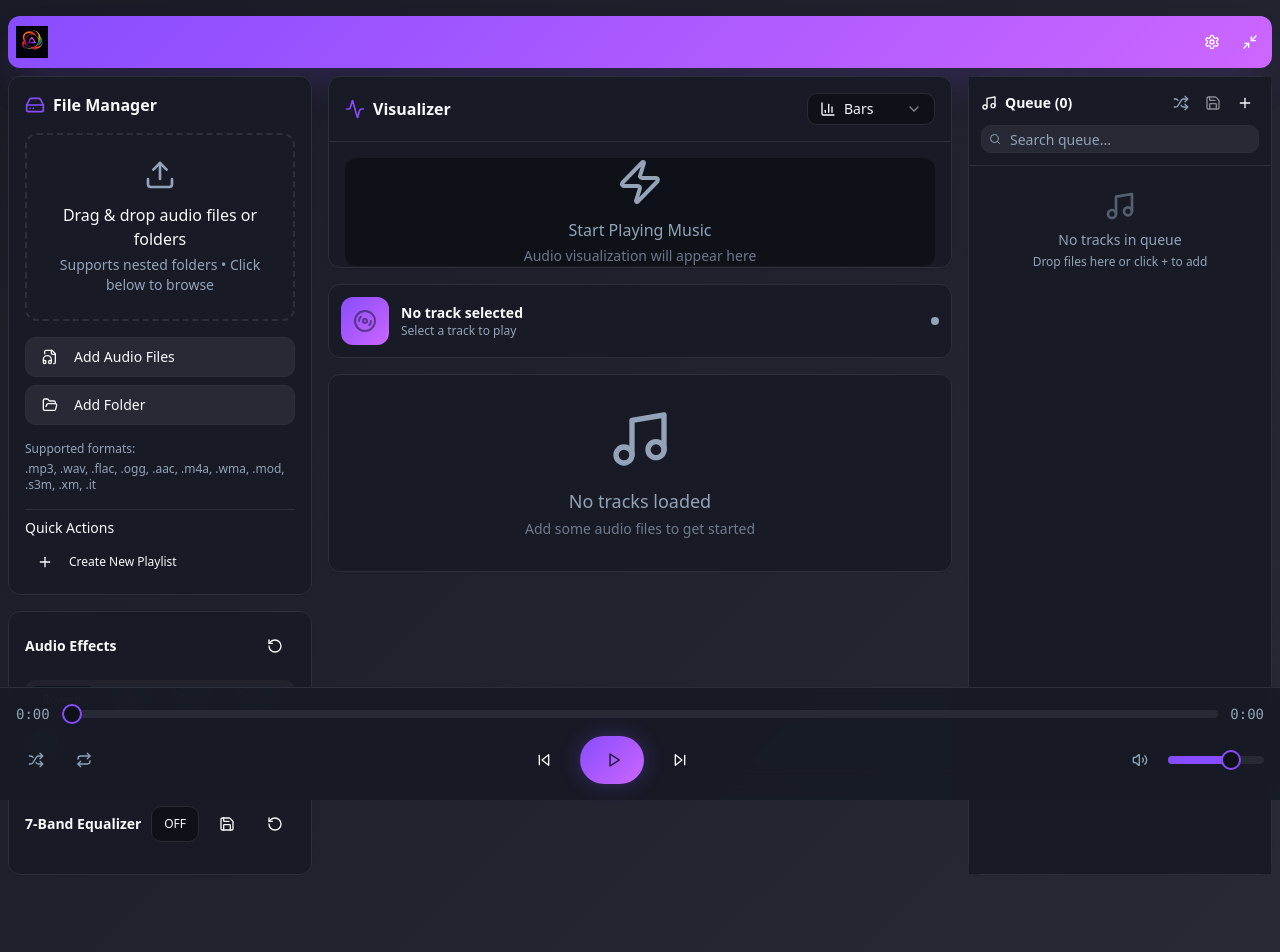
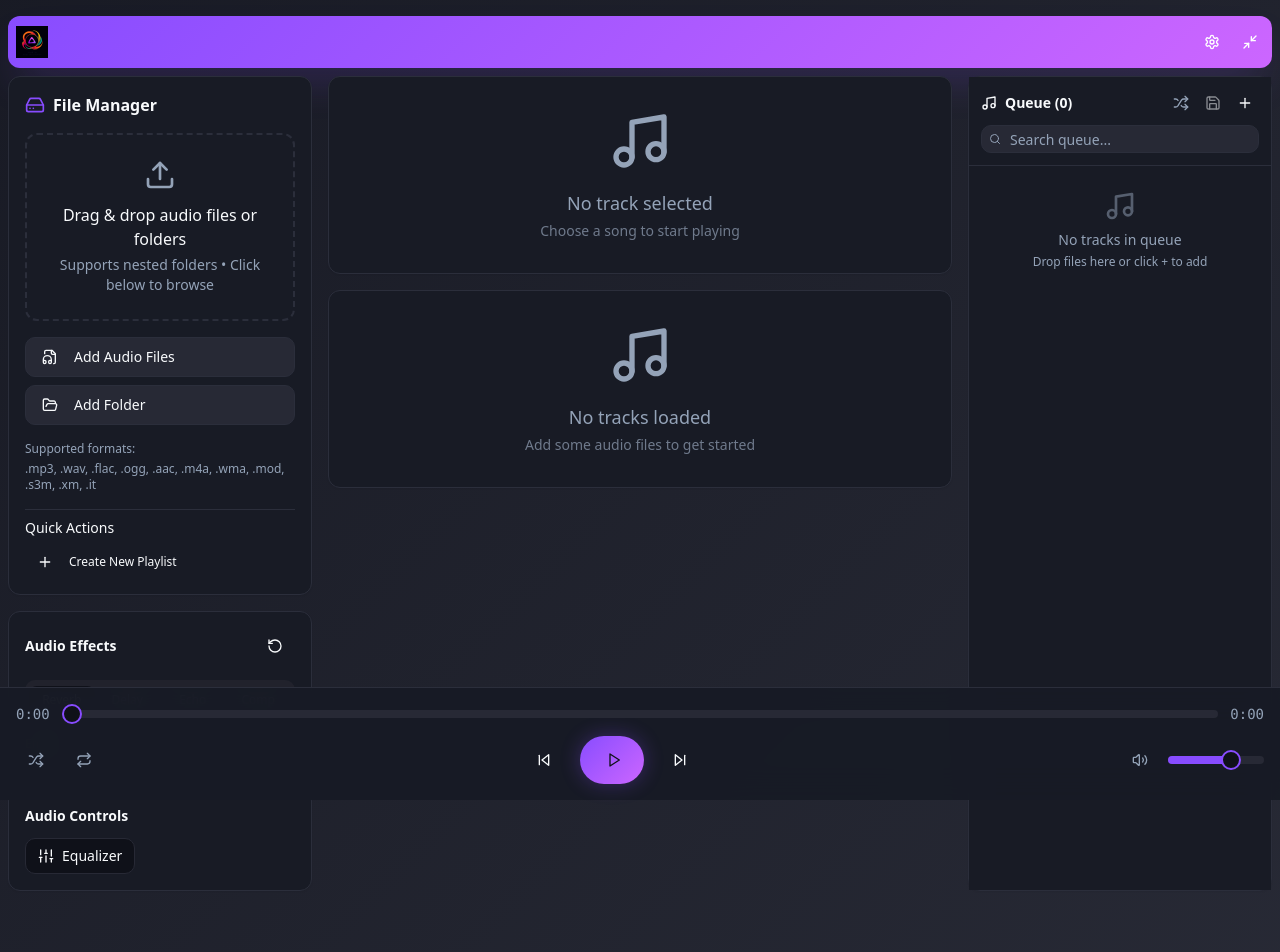
Before and after one commit to magnusinfrance/Aura2, a React (Vite) app: page / in a window 1280 px wide. Shown: the top 952 px of the page. Built offline with nearby package versions, Linux system fonts and the light colour scheme.

Commit message:
Fix equalizer and visualization issues
- Move equalizer to a pop-up window.
- Ensure equalizer affects audio output.
- Restore visualizations to the top-middle window.
- Format song length to display minutes and seconds only.

```diff
--- a/src/components/MusicPlayer.tsx
+++ b/src/components/MusicPlayer.tsx
@@ -13,7 +13,7 @@ import { LeftSidePlaylist } from './player/LeftSidePlaylist';
 import { CompactNowPlaying } from './player/CompactNowPlaying';
 import { SettingsPanel } from './player/SettingsPanel';
 import { EnhancedAudioEffects } from './player/EnhancedAudioEffects';
-import { EnhancedEqualizer } from './player/EnhancedEqualizer';
+import { EqualizerPopup } from './player/EqualizerPopup';
 import { Tabs, TabsContent, TabsList, TabsTrigger } from '@/components/ui/tabs';
 import { Card } from '@/components/ui/card';
 import { Button } from '@/components/ui/button';
@@ -450,26 +450,27 @@ const MusicPlayerContent: React.FC = () => {
                 />
               </Card>
 
-              <Card className="bg-player-surface border-border">
-                <EnhancedEqualizer
-                  audioContext={audioContextRef.current}
-                  audioElement={audioRef.current}
-                />
+              <Card className="bg-player-surface border-border p-4">
+                <div className="space-y-3">
+                  <h3 className="text-sm font-semibold">Audio Controls</h3>
+                  <EqualizerPopup
+                    audioContext={audioContextRef.current}
+                    audioElement={audioRef.current}
+                  />
+                </div>
               </Card>
             </div>
 
             {/* Center Content */}
             <div className="col-span-6 space-y-4">
-              {/* Visualizer */}
-              <Card className="bg-player-surface border-border h-48">
-                <EnhancedVisualizer
+              {/* Now Playing with Visualizer */}
+              <Card className="bg-player-surface border-border">
+                <NowPlaying
+                  track={currentTrack}
+                  isPlaying={isPlaying}
                   analyser={analyserRef.current}
-                  isPlaying={isPlaying}
                 />
               </Card>
-
-              {/* Now Playing */}
-              <CompactNowPlaying track={currentTrack} isPlaying={isPlaying} />
 
               {/* Track List */}
               <Card className="bg-player-surface border-border flex-1">
--- a/src/components/player/CompactNowPlaying.tsx
+++ b/src/components/player/CompactNowPlaying.tsx
@@ -30,7 +30,7 @@ export const CompactNowPlaying: React.FC<CompactNowPlayingProps> = ({
           )}
           {track?.duration && (
             <p className="text-xs text-muted-foreground/50 truncate">
-              {Math.floor(track.duration / 60)}:{(track.duration % 60).toString().padStart(2, '0')}
+              {Math.floor(track.duration / 60)}:{Math.floor(track.duration % 60).toString().padStart(2, '0')}
             </p>
           )}
         </div>
--- /dev/null
+++ b/src/components/player/EqualizerPopup.tsx
@@ -0,0 +1,39 @@
+import React from 'react';
+import { Button } from '@/components/ui/button';
+import { Popover, PopoverContent, PopoverTrigger } from '@/components/ui/popover';
+import { EnhancedEqualizer } from './EnhancedEqualizer';
+import { Sliders } from 'lucide-react';
+
+interface EqualizerPopupProps {
+  audioContext: AudioContext | null;
+  audioElement: HTMLAudioElement | null;
+}
+
+export const EqualizerPopup: React.FC<EqualizerPopupProps> = ({
+  audioContext,
+  audioElement
+}) => {
+  return (
+    <Popover>
+      <PopoverTrigger asChild>
+        <Button variant="outline" size="sm" className="gap-2">
+          <Sliders className="h-4 w-4" />
+          Equalizer
+        </Button>
+      </PopoverTrigger>
+      <PopoverContent
+        className="w-auto p-0 z-[100]"
+        align="start"
+        side="top"
+        sideOffset={8}
+      >
+        <div className="max-w-lg">
+          <EnhancedEqualizer
+            audioContext={audioContext}
+            audioElement={audioElement}
+          />
+        </div>
+      </PopoverContent>
+    </Popover>
+  );
+};
--- a/src/components/player/NowPlaying.tsx
+++ b/src/components/player/NowPlaying.tsx
@@ -1,13 +1,15 @@
 import React from 'react';
 import { Track } from '../MusicPlayer';
 import { Music, Disc3 } from 'lucide-react';
+import { EnhancedVisualizer } from './EnhancedVisualizer';
 
 interface NowPlayingProps {
   track: Track | null;
   isPlaying: boolean;
+  analyser?: AnalyserNode | null;
 }
 
-export const NowPlaying: React.FC<NowPlayingProps> = ({ track, isPlaying }) => {
+export const NowPlaying: React.FC<NowPlayingProps> = ({ track, isPlaying, analyser }) => {
   if (!track) {
     return (
       <div className="p-8 text-center">
@@ -67,21 +69,12 @@ export const NowPlaying: React.FC<NowPlayingProps> = ({ track, isPlaying }) => {
           </div>
         </div>
 
-        {/* Visual Elements */}
-        <div className="hidden md:flex items-center space-x-2">
-          {[...Array(5)].map((_, i) => (
-            <div
-              key={i}
-              className={`
-                w-1 bg-gradient-accent rounded-full
-                ${isPlaying ? 'animate-pulse' : 'opacity-30'}
-              `}
-              style={{
-                height: isPlaying ? `${20 + Math.random() * 20}px` : '10px',
-                animationDelay: `${i * 0.1}s`,
-              }}
-            />
-          ))}
+        {/* Audio Visualizer */}
+        <div className="w-48 h-24">
+          <EnhancedVisualizer
+            analyser={analyser}
+            isPlaying={isPlaying}
+          />
         </div>
       </div>
     </div>
```
